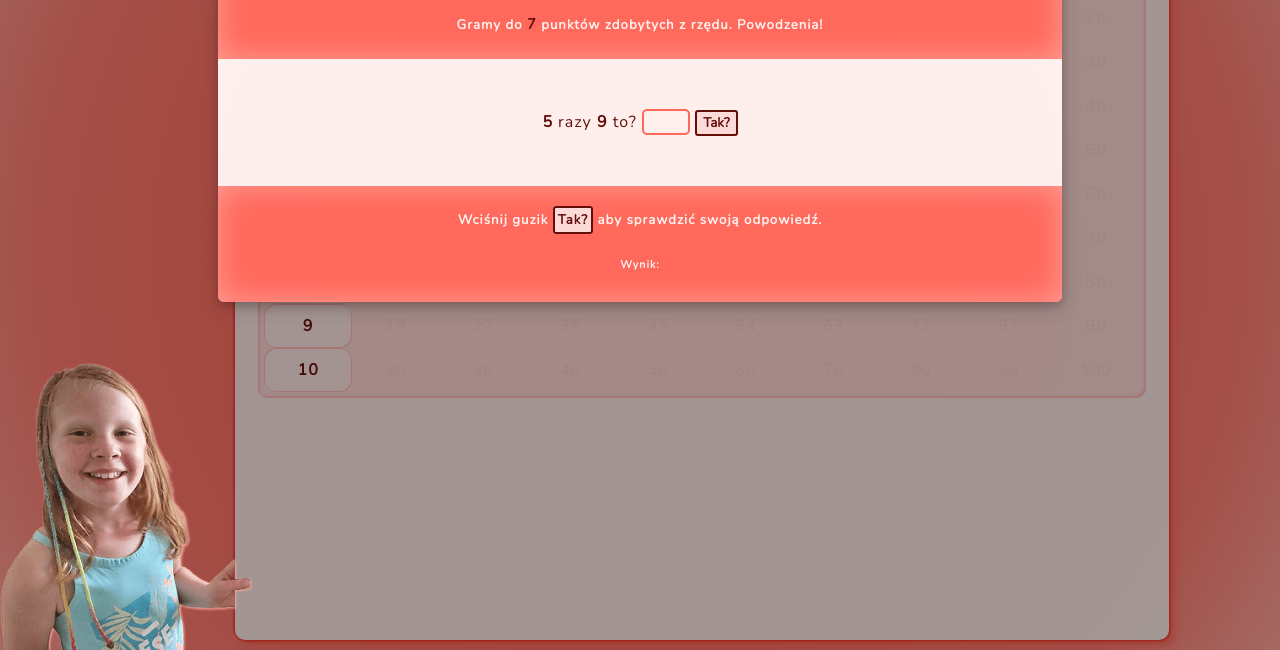
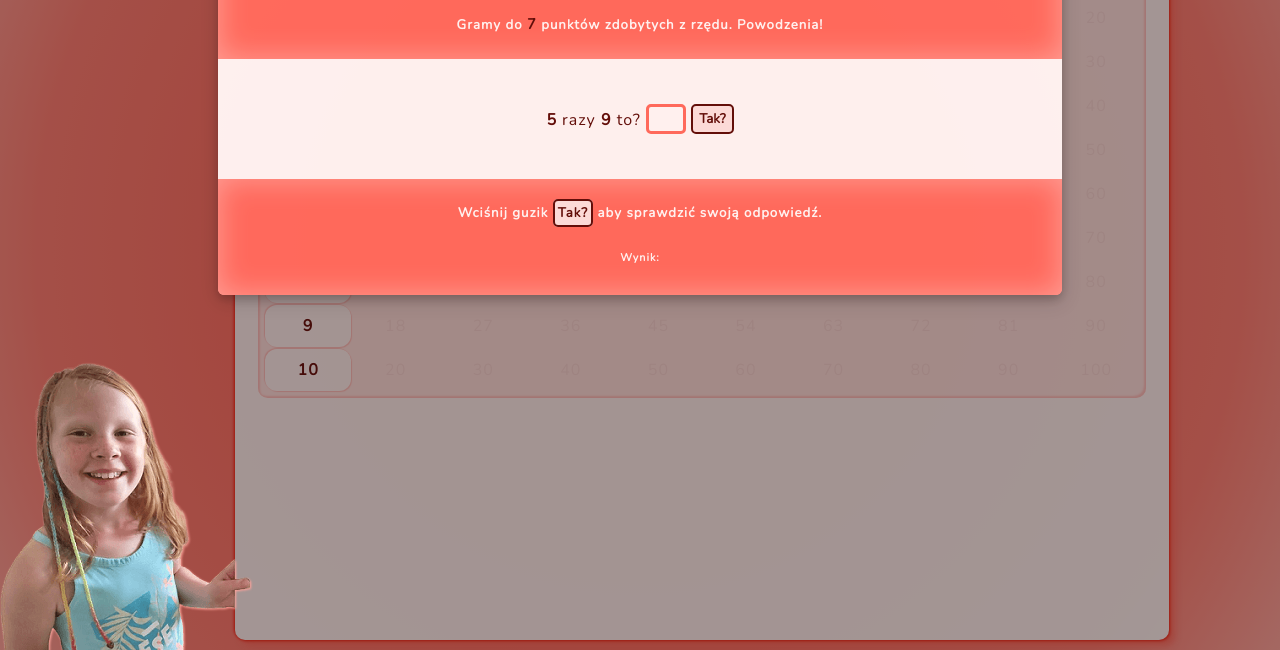
Before and after one commit to RavMucha/Madzia_Multiplies, a plain HTML site: page index.html in a window 1280 px wide. Both pictures are taken after a click on the button "TEŚCIK". Shown: the part 150-800 px from the top of the page. Drawn offline with nearby package versions, Linux system fonts and the light colour scheme.

Commit message:
Fixed the Enter key, minor style changes

```diff
--- a/index.html
+++ b/index.html
@@ -370,7 +370,7 @@
                     <form>
                         <span id="prompt"></span>
                         <input id="answer" type="number" />
-                        <input class="checker" type="button" value="Tak?" onclick="answer1()" />
+                        <input class="checker" id="subBut" type="button" value="Tak?" onclick="answer1()" />
                     </form>
                 </div>
                 <div class="modal-footer">
--- a/styles/script.js
+++ b/styles/script.js
@@ -7,11 +7,15 @@ function playSound(url) {
   url.volume = 0.4;
 }
 
+$(document).keypress(function (event) {
+  if (event.which == "13") {
+    event.preventDefault();
+    $("#subBut").trigger("click");
+  }
+});
+
 mdown = false;
-msel = [
-  [],
-  []
-];
+msel = [[], []];
 var funcfalse = function () {
   console.log("selsta");
 };
@@ -200,8 +204,8 @@ function confetti() {
     if (frameId % 3 == 0) {
       new Dot(
         canvas.width * Math.random() -
-        canvas.width +
-        (canvas.width / 2) * Math.random(),
+          canvas.width +
+          (canvas.width / 2) * Math.random(),
         -canvas.height / 2,
         getRandom(1, 3),
         getRandom(2, 4),
@@ -209,8 +213,8 @@ function confetti() {
       );
       new Dot(
         canvas.width * Math.random() +
-        canvas.width -
-        canvas.width * Math.random(),
+          canvas.width -
+          canvas.width * Math.random(),
         -canvas.height / 2,
         -1 * getRandom(1, 3),
         getRandom(2, 4),
--- a/styles/style.css
+++ b/styles/style.css
@@ -4,6 +4,18 @@
   --main-clr: #ff5749;
   --main-bg-clr: #ffa69e;
   --next-bg-clr: #ffeceb;
+}
+
+/* Chrome, Safari, Edge, Opera */
+input::-webkit-outer-spin-button,
+input::-webkit-inner-spin-button {
+  -webkit-appearance: none;
+  margin: 0;
+}
+
+/* Firefox */
+input[type="number"] {
+  -moz-appearance: textfield;
 }
 
 #canvas {
@@ -44,7 +56,7 @@ tr.highlighted td {
   animation: showMe 1s;
 }
 
-@-webkit-keyframes showMe {
+@keyframes showMe {
   0% {
     bottom: -300px;
   }
@@ -254,19 +266,22 @@ th:hover {
 }
 
 #answer {
-  height: 20px;
-  width: 40px;
+  height: 22px;
+  width: 30px;
+  font-weight: bold;
+  font-size: 1.1em;
   outline: none;
   border-radius: 5px;
-  border: solid 2px #ff695c;
+  border: solid 3px #ff695c;
   color: #520400;
 }
 
 .checker {
   font-family: "Nunito", sans-serif;
   font-weight: 600;
-  height: 26px;
-  border-radius: 3px;
+  height: 30px;
+  vertical-align: top;
+  border-radius: 5px;
   background-color: #fce7e6;
   border: solid 2px #520400;
   color: #520400;
@@ -340,7 +355,7 @@ b.checker {
 }
 
 .modal-body {
-  padding: 50px 0;
+  padding: 45px 0;
 }
 
 .modal-footer {
```
